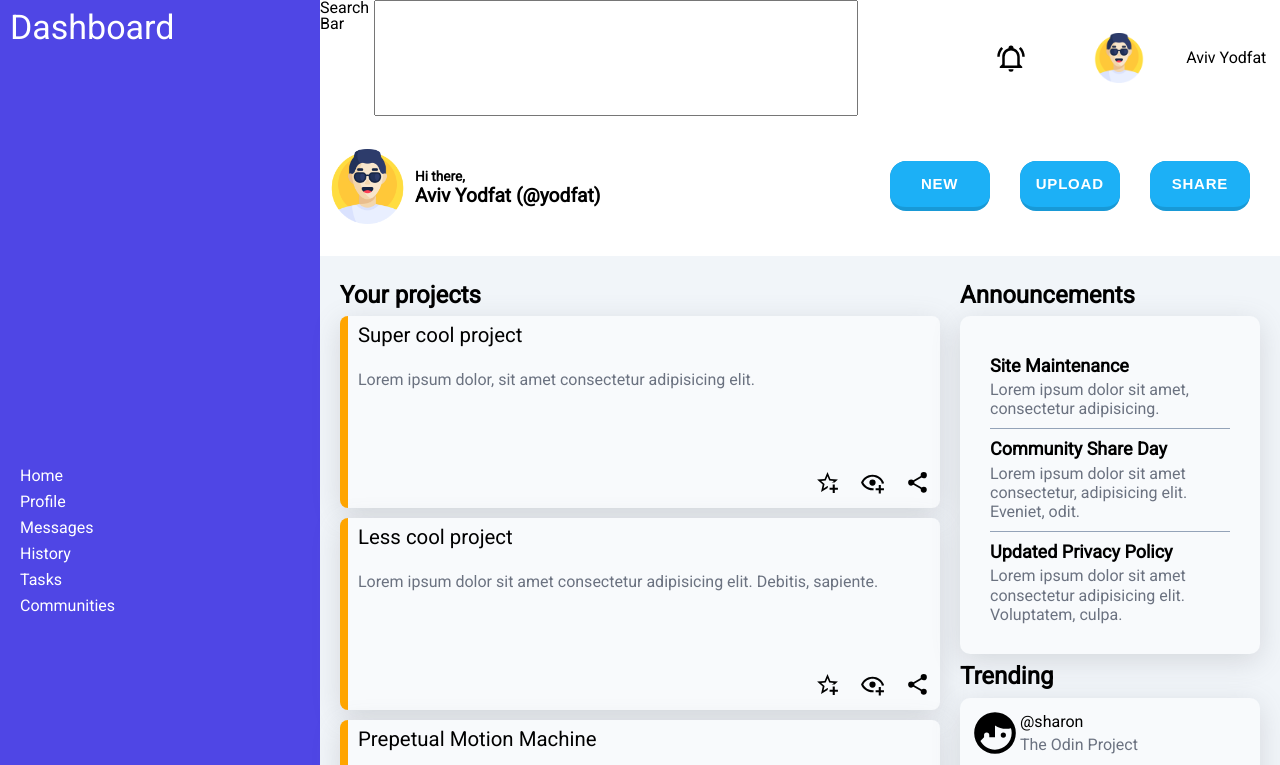
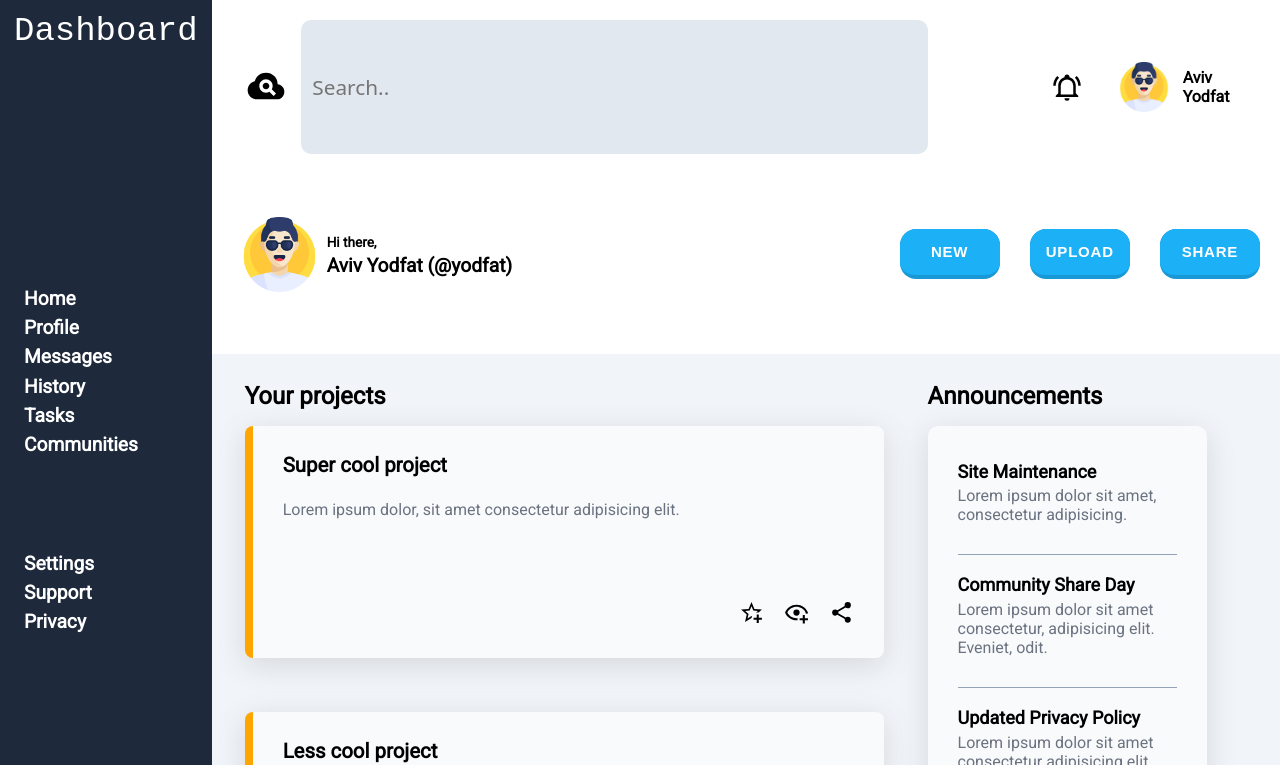
Before and after one commit to bugthug/admin-dashboard, a website: page index.html in a window 1280 px wide. Shown: the top 765 px of the page. Drawn offline with Linux system fonts and the light colour scheme.

Commit message:
Improve styling

```diff
--- a/index.html
+++ b/index.html
@@ -13,9 +13,8 @@
     <div class="header">
         <div class="top-row">
             <div class="left-section">
-                <label for="searchbar">Search Bar</label>
-                <input type="search" name="query" id="searchbar">
-
+                <label for="searchbar"><img src="./assets/cloud-search.svg" width="40px" alt="search bar"></label>
+                <input type="text" placeholder="Search.." name="search">
             </div>
             <div class="right-section">
                 <img src="./assets/bell-ring-outline.svg" width="30px" alt="bell_icon">
@@ -40,10 +39,13 @@
         </div>
     </div>
     <div class="sidebar">
+
         <div class="logo">
             <h1>Dashboard</h1>
         </div>
+
         <ul class="places">
+
             <li><button>Home</button></li>
             <li><button>Profile</button></li>
             <li><button>Messages</button></li>
@@ -158,7 +160,7 @@
                 </div>
             </div>
         </div>
-        <div class="left-section">
+        <div class="right-section">
             <div class="announce-section">
                 <p class="section-title">Announcements</p>
                 <div class="announcements">
--- a/style.css
+++ b/style.css
@@ -142,37 +142,44 @@
 
 body {
     display: grid;
-    grid-template-columns: 1fr 3fr;
+    grid-template-columns: 1fr 6fr;
     grid-template-rows: 1fr 5fr;
 }
 
 .sidebar {
     grid-row: 1 / 4;
     display: grid;
-    gap: 10px;
-    background-color: #4f46e5;
-    padding: 10px;
+    gap: 65px;
+    background-color: #1e293b;
+    padding: 14px;
+    grid-template-rows: repeat(3,200px);
 }
 
 .sidebar li {
     margin: 10px;
+    font-size: 1.2rem;
+    font-weight: 600;
 }
 
 .logo > h1 {
     font-size: 34px;
+    font-family: 'Courier New', Courier, monospace;
+    font-weight: 500;
 }
 
 
 .header {
     display: grid;
     background-color: white;
+    margin: 20px;
+    gap: 20px;
 }
 
 .header .top-row {
     display: grid;
     gap: 100px;
     grid-auto-flow: column;
-    grid-template-columns: 5fr 3fr;
+    grid-template-columns: 3fr 1fr;
 }
 
 .header .top-row > .left-section {
@@ -182,27 +189,47 @@
 }
 
 .header .top-row > .right-section {
-    display: grid;
-    grid-template-columns: repeat(3,1fr);
-    place-items: center;
-    grid-auto-flow: column;
-}
-
-/* .header .top-row > .right-section img:first-of-type {
-    justify-self: end;
-    align-self: center;
-}
-
-.header .top-row > .right-section img:nth-of-type(2) {
-    align-self: center;
     justify-self: end;
 }
 
 .header .top-row > .right-section p {
-    justify-self: end;
+    font-weight: 700;
+}
+
+.header .top-row > .right-section {
+    display: grid;
+    place-items: center;
+    grid-template-columns: repeat(3,1fr);
+    grid-auto-flow: column;
+}
+
+.header .top-row input[type=text] {
+    transition: 200ms;
+    color: #111827;
+    background-color: #e2e8f0;
+    font-family: system-ui, -apple-system, BlinkMacSystemFont, 'Segoe UI', Roboto, Oxygen, Ubuntu, Cantarell, 'Open Sans', 'Helvetica Neue', sans-serif;
+    padding: 0 0 0 10px;
+    border-radius: 10px;
+    font-size: 1.3rem;
+    outline: none;
+    border: solid 1px transparent;
+}
+
+.header .top-row > .left-section label {
     align-self: center;
-    font-weight: 700;
-} */
+    justify-self: center;
+}
+
+.header .top-row input[type=text]:focus {
+    transition: 200ms;
+    border: 1px solid #9ca3af;
+}
+
+.header .top-row input[type=text]:hover {
+    transition: 200ms;
+    border: 1px solid #9ca3af;
+}
+
 
 .header .bottom-row {
     display: grid;
@@ -229,6 +256,7 @@
 .header .bottom-row .left-section .greeting p {
     font-weight: 700;
     font-size: 0.85rem;
+    margin-bottom: 3px;
 }
 
 .header .bottom-row .left-section .greeting h2 {
@@ -243,19 +271,22 @@
     grid-template-columns: repeat(3,1fr);
     place-items: center;
     gap: 30px;
-    margin: 0 30px 0 0;
 }
 
 .sidebar * {
     color: white;
 }
 
+.main .right-section {
+    margin-right: 40px;
+}
+
 .main {
-    padding: 20px;
+    padding: 33px;
     display: grid;
     background-color: #f1f5f9;
     grid-template-columns: 2fr 1fr;
-    gap: 20px;
+    gap: 44px;
 }
 
 .your-projects {
@@ -264,19 +295,19 @@
 
 .section-title {
     font-size: 1.5rem;
-    margin: 10px 0;
+    margin: 0 0 20px 0;
     font-weight: 800;
 }
 
 .cards {
     display: grid;
-    gap: 10px;
+    gap: 54px;
     grid-template-columns: repeat(auto-fit, minmax(320px, 1fr));
 }
 
 .card {
     display: grid;
-    padding: 10px;
+    padding: 30px;
     background-color: #f8fafc;
     box-shadow: rgba(100, 100, 111, 0.2) 0px 7px 29px 0px;
     border-radius: 8px;
@@ -285,7 +316,7 @@
 
 p.title {
     font-size: 1.275rem;
-    font-weight: 500;
+    font-weight: 600;
     margin-bottom: 20px;
 }
 
@@ -308,20 +339,21 @@
 }
 
 .announcements {
+    margin: 0 0 30px 0;
     border-radius: 10px;
     background-color: #f8fafc;
     box-shadow: rgba(100, 100, 111, 0.2) 0px 7px 29px 0px;
-    padding: 30px;
+    padding: 16px 30px 30px 30px;
     display: grid;
-    gap: 10px;
+    gap: 30px;
 }
 
 .announcements > .announced > p:first-of-type {
-    margin: 10px 0 0 0;
     font-size: 1.125rem;
     font-weight: 600;
-    padding: 0 0 5px 0;
+    padding: 20px 0 5px 0;
 }
+
 
 .announcements > .announced > p:not(:first-of-type) {
     color: #6b7280;
```
Also changed, not shown: assets/cloud-search.svg (added).
